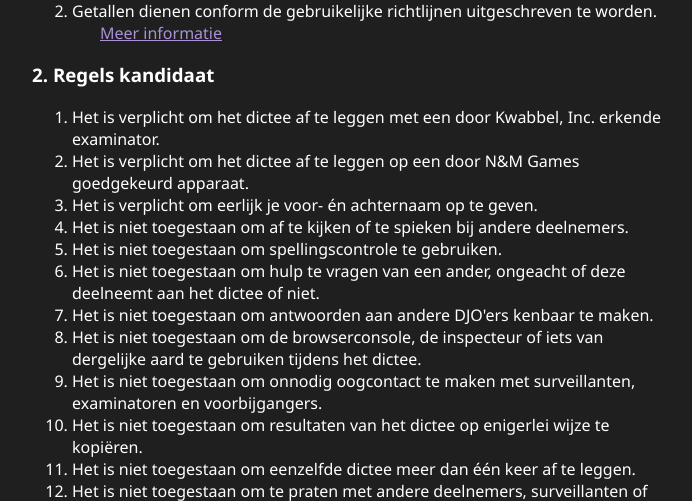
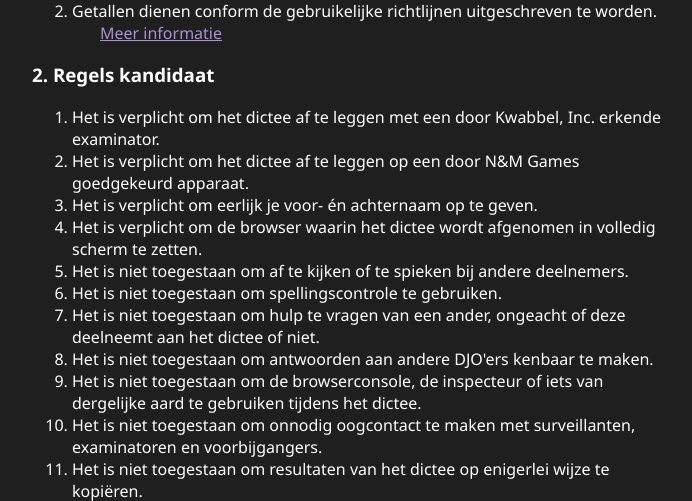
Before and after one commit to djoamersfoort/dictee, a PHP site: page /reglement/ in a window 1280 px wide. Shown: the part 449-950 px from the top of the page, without its empty margins (288-980 px from the left). Run offline with PHP 8.4, Linux system fonts and the light colour scheme.

Commit message:
Require fullscreen for participants

```diff
--- a/reglement/index.php
+++ b/reglement/index.php
@@ -29,6 +29,7 @@ setcookie("REGLEMENT", "1", time() + 86400 * 180, "/");
 <li>Het is verplicht om het dictee af te leggen met een door Kwabbel, Inc. erkende examinator.</li>
 <li>Het is verplicht om het dictee af te leggen op een door N&amp;M Games goedgekeurd apparaat.</li>
 <li>Het is verplicht om eerlijk je voor- én achternaam op te geven.</li>
+<li>Het is verplicht om de browser waarin het dictee wordt afgenomen in volledig scherm te zetten.</li>
 <li>Het is niet toegestaan om af te kijken of te spieken bij andere deelnemers.</li>
 <li>Het is niet toegestaan om spellingscontrole te gebruiken.</li>
 <li>Het is niet toegestaan om hulp te vragen van een ander, ongeacht of deze deelneemt aan het dictee of niet.</li>
```
